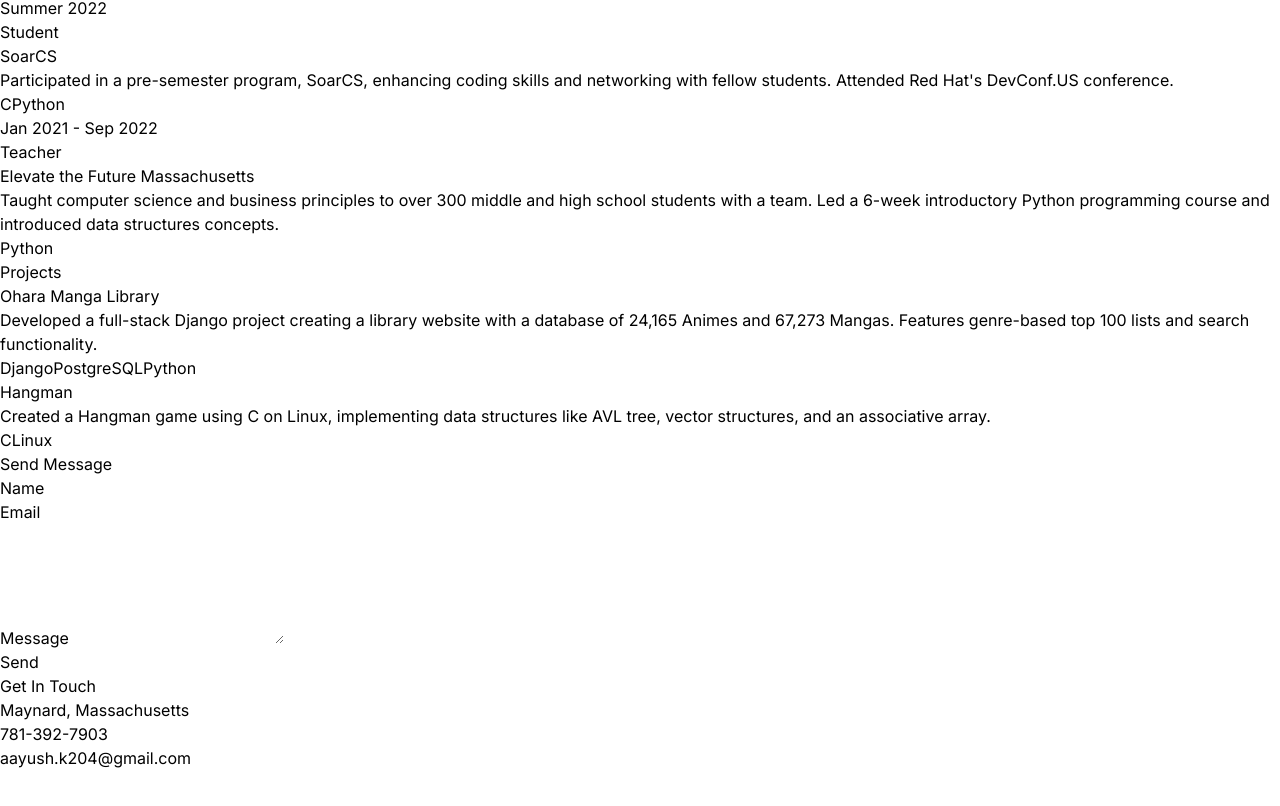
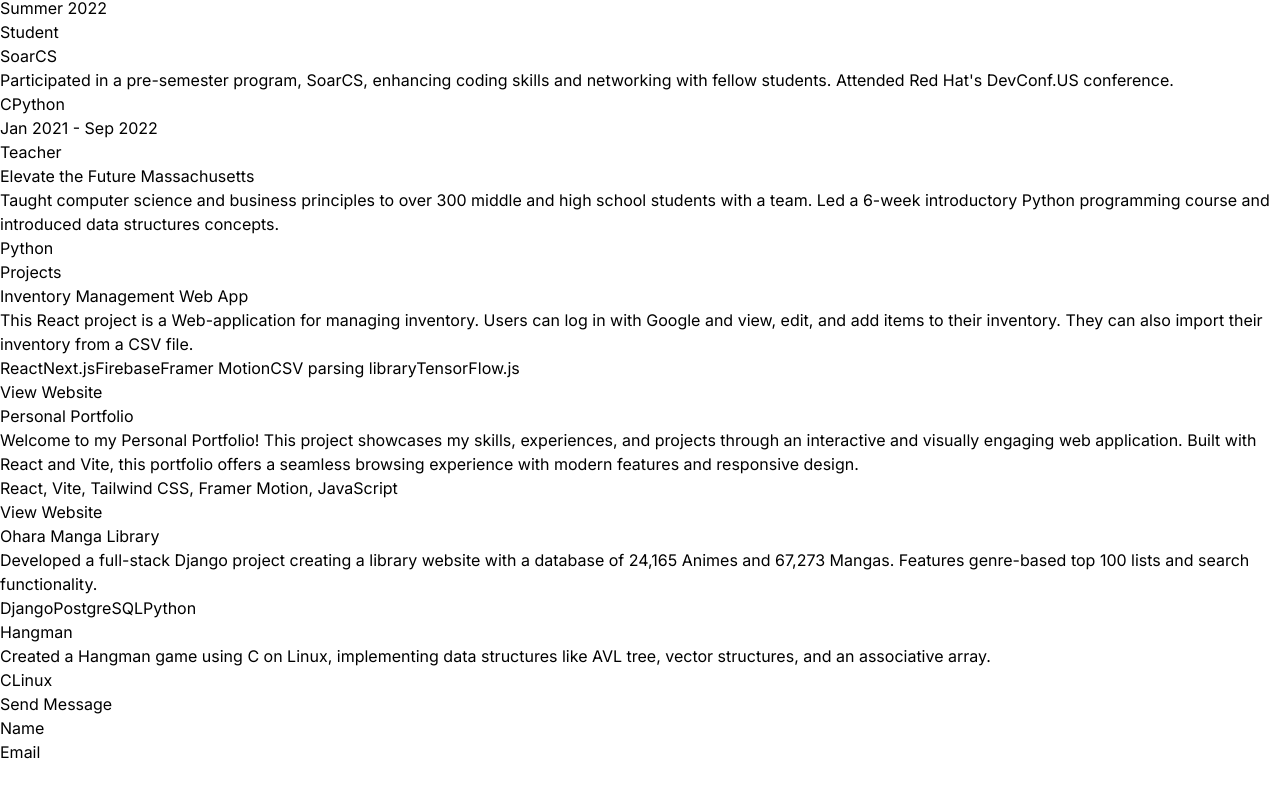
Before and after one commit to Akoirala47/Personal-Portfolio, a React (Vite) app: page / in a window 1280 px wide. Shown: the part 3979-4785 px from the top of the page. Before the commit the page ends 4749 px from the top, so only its background shows below. Built offline with nearby package versions, Linux system fonts and the light colour scheme.

Commit message:
added new projects

```diff
--- a/src/components/Navbar.jsx
+++ b/src/components/Navbar.jsx
@@ -101,7 +101,7 @@
               <FaLinkedinIn />
             </a>
             <a
-              href="https://github.com/aayushkoi"
+              href="https://github.com/Akoirala47"
               target="_blank"
               rel="noopener noreferrer"
               className="transition-colors duration-300 hover:text-gray-800"
--- a/src/components/Projects.jsx
+++ b/src/components/Projects.jsx
@@ -64,6 +64,20 @@
                   </motion.span>
                 ))}
               </div>
+              <div className="mt-2">
+                {project.website && (
+                  <motion.a
+                    href={project.website}
+                    target="_blank"
+                    rel="noopener noreferrer"
+                    className="text-sm text-neutral-400 hover:underline"
+                    whileHover={{ scale: 1.05 }}
+                    transition={{ duration: 0.2 }}
+                  >
+                    View Website
+                  </motion.a>
+                )}
+              </div>
             </div>
           </motion.div>
         ))}
--- a/src/constants/index.js
+++ b/src/constants/index.js
@@ -1,6 +1,5 @@
 import project1 from "../assets/projects/project-1.jpg";
 import project2 from "../assets/projects/project-2.jpg";
-
 
 export const HERO_CONTENT = `I am a dedicated Software Developer with a passion for creating dynamic and scalable web applications. With hands-on experience in both front-end and back-end technologies, I excel in using React, Next.js, and Node.js to build responsive user interfaces and efficient server-side applications. My expertise extends to database management with PostgreSQL and MongoDB, ensuring robust data handling and storage solutions. I am committed to leveraging my skills in JavaScript, TypeScript, C, Python, and various other programming languages to deliver innovative solutions that enhance user experiences and drive business success.`;
 
@@ -37,8 +36,35 @@
   },
 ];
 
-
 export const PROJECTS = [
+  {
+    title: "Inventory Management Web App",
+    image: null,
+    description:
+      "This React project is a Web-application for managing inventory. Users can log in with Google and view, edit, and add items to their inventory. They can also import their inventory from a CSV file.",
+    features: [
+      "User authentication with Google Firebase",
+      "Real-time inventory data management with Firestore",
+      "CRUD operations for inventory items (Create, Read, Update, Delete)",
+      "Search functionality for filtering inventory items",
+      "Inventory overview with total items, low stock, and out of stock counts",
+      "CSV import for bulk adding inventory items",
+      "Animations with Framer Motion",
+      "Image classification for inventory items using MobileNet"
+    ],
+    technologies: ["React", "Next.js", "Firebase", "Framer Motion", "CSV parsing library", "TensorFlow.js"],
+    github: "https://github.com/Akoirala47/pantry",
+    website: "https://grocereaseinv.vercel.app/",
+  },
+  {
+    title: "Personal Portfolio",
+    image: null,
+    description:
+      "Welcome to my Personal Portfolio! This project showcases my skills, experiences, and projects through an interactive and visually engaging web application. Built with React and Vite, this portfolio offers a seamless browsing experience with modern features and responsive design.",
+    technologies: ["React, Vite, Tailwind CSS, Framer Motion, JavaScript"],
+    github: "https://github.com/Akoirala47/Personal-Portfolio",
+    website: "https://aayushkoirala.vercel.app/",
+  },
   {
     title: "Ohara Manga Library",
     image: project1,
@@ -54,7 +80,7 @@
       "Created a Hangman game using C on Linux, implementing data structures like AVL tree, vector structures, and an associative array.",
     technologies: ["C", "Linux"],
     github: "https://github.com/aayushkoi/Hangman",
-  },
+  }
 ];
 
 export const CONTACT = {
```
Also changed, not shown: 1 other file (tests, documents, lock files or other folders).
